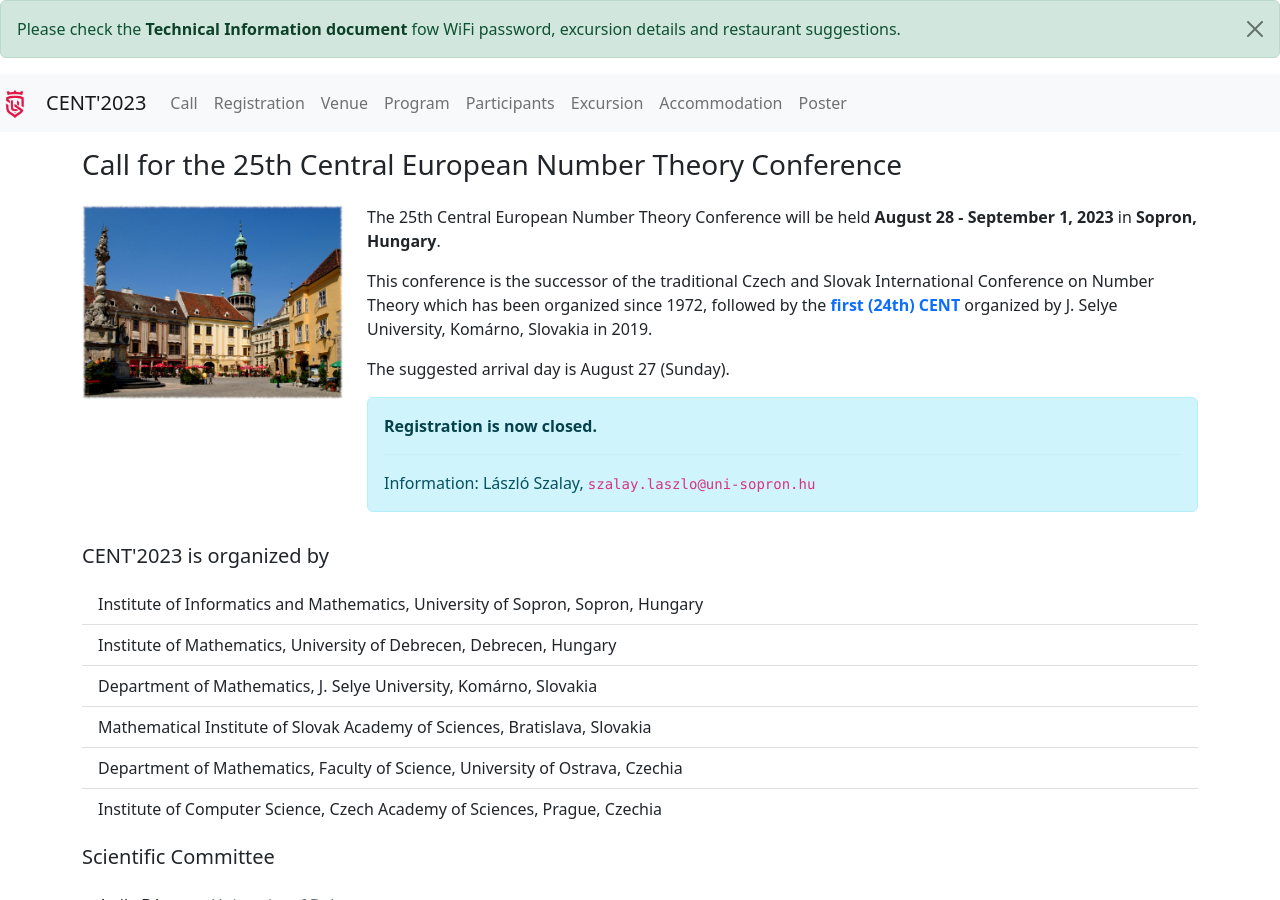
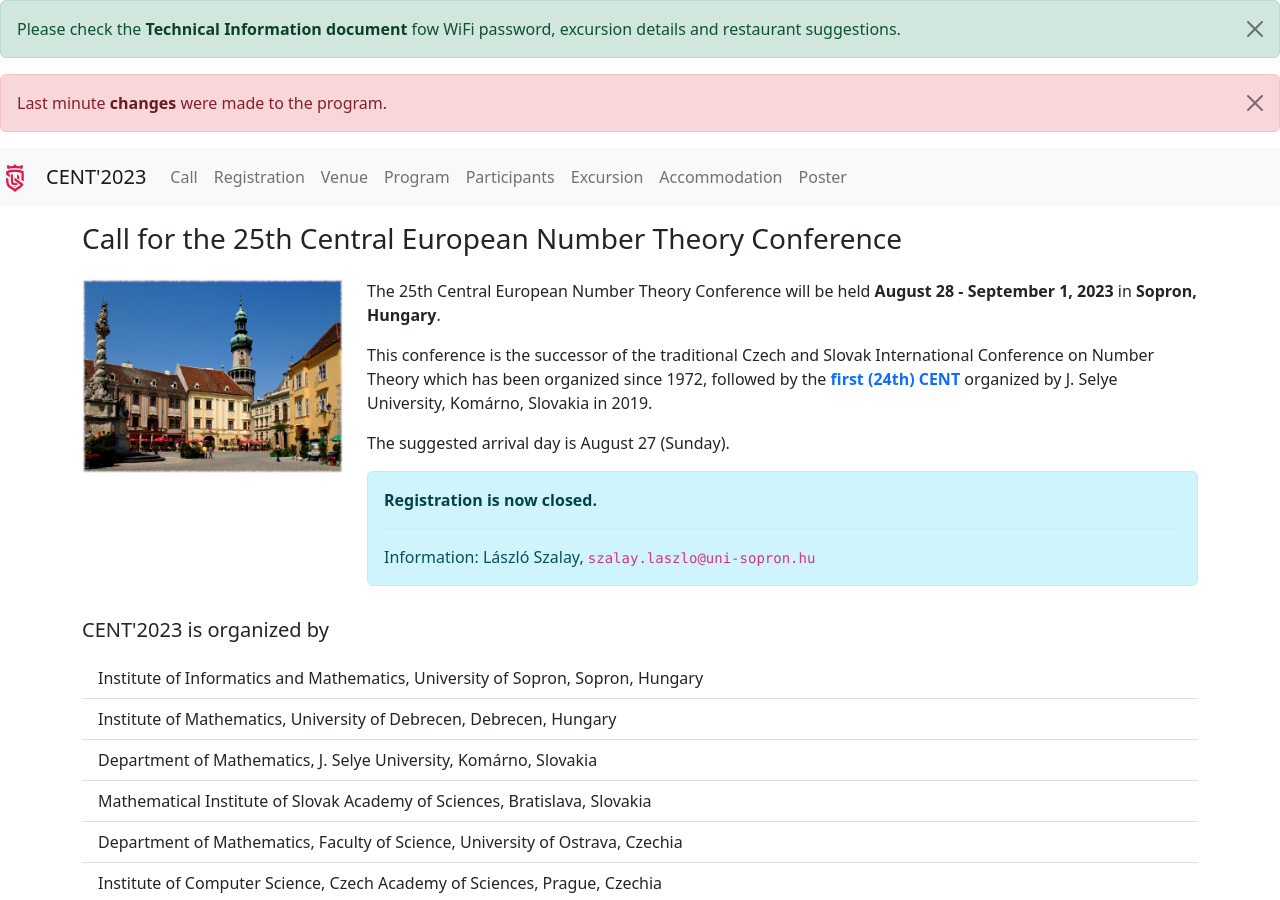
Before and after one commit to cent2023/cent2023.github.io, a Jekyll site: the page built from index.html, in a window 1280 px wide and 900 px high. Built offline with Jekyll 4.4.1, drawn with Linux system fonts in a browser that asks for light colours.

Commit message:
Updadte program

```diff
--- a/_layouts/default.html
+++ b/_layouts/default.html
@@ -6,6 +6,10 @@
       Please check the <a target="_blank" href="assets/CENT_Technical_Information.pdf" class="alert-link">Technical Information document</a> fow WiFi password, excursion details and restaurant suggestions.
       <button type="button" class="btn-close" data-bs-dismiss="alert" aria-label="Close"></button>
     </div>
+    <div class="alert alert-danger alert-dismissible fade show" role="alert">
+      Last minute <a target="_blank" href="assets/CENT_Program.pdf" class="alert-link">changes</a> were made to the program.
+      <button type="button" class="btn-close" data-bs-dismiss="alert" aria-label="Close"></button>
+    </div>
     {% include navbar.html %}
     <div class="container pb-5">
       {{ content }}
```
